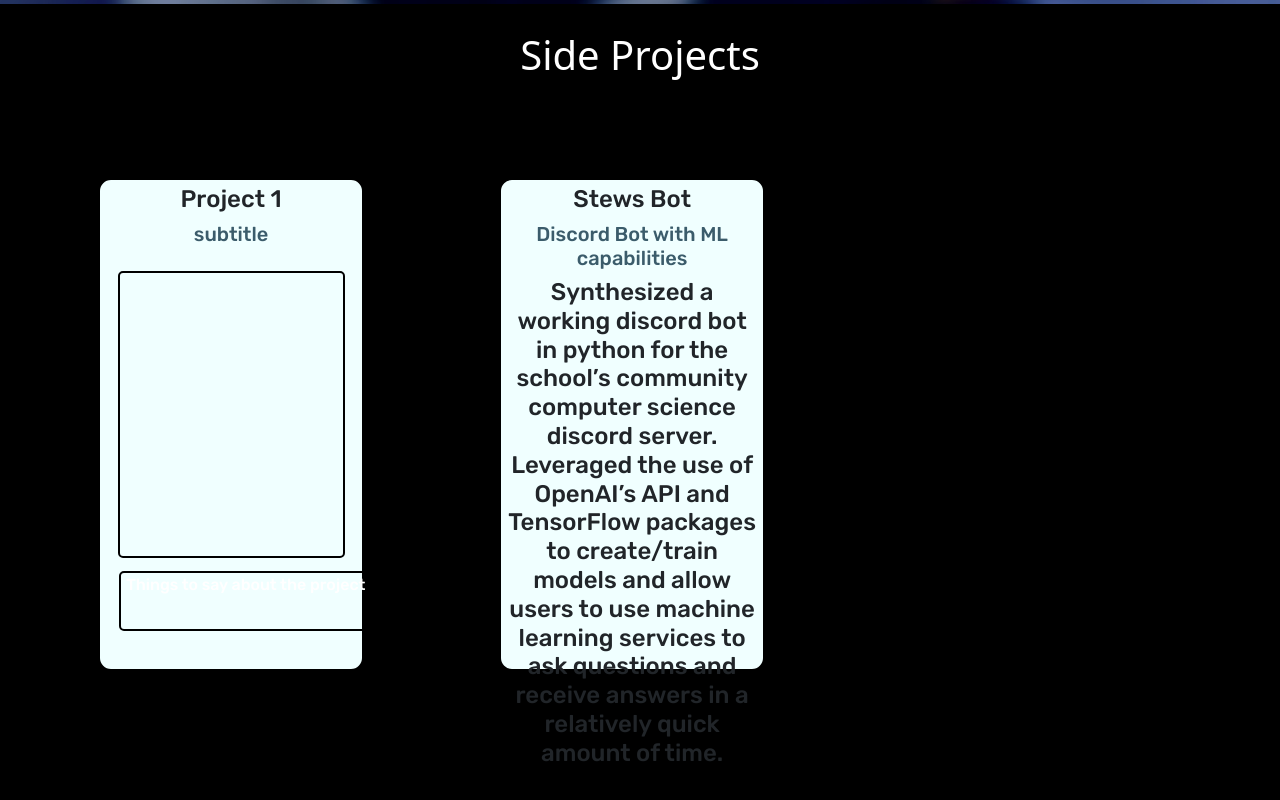
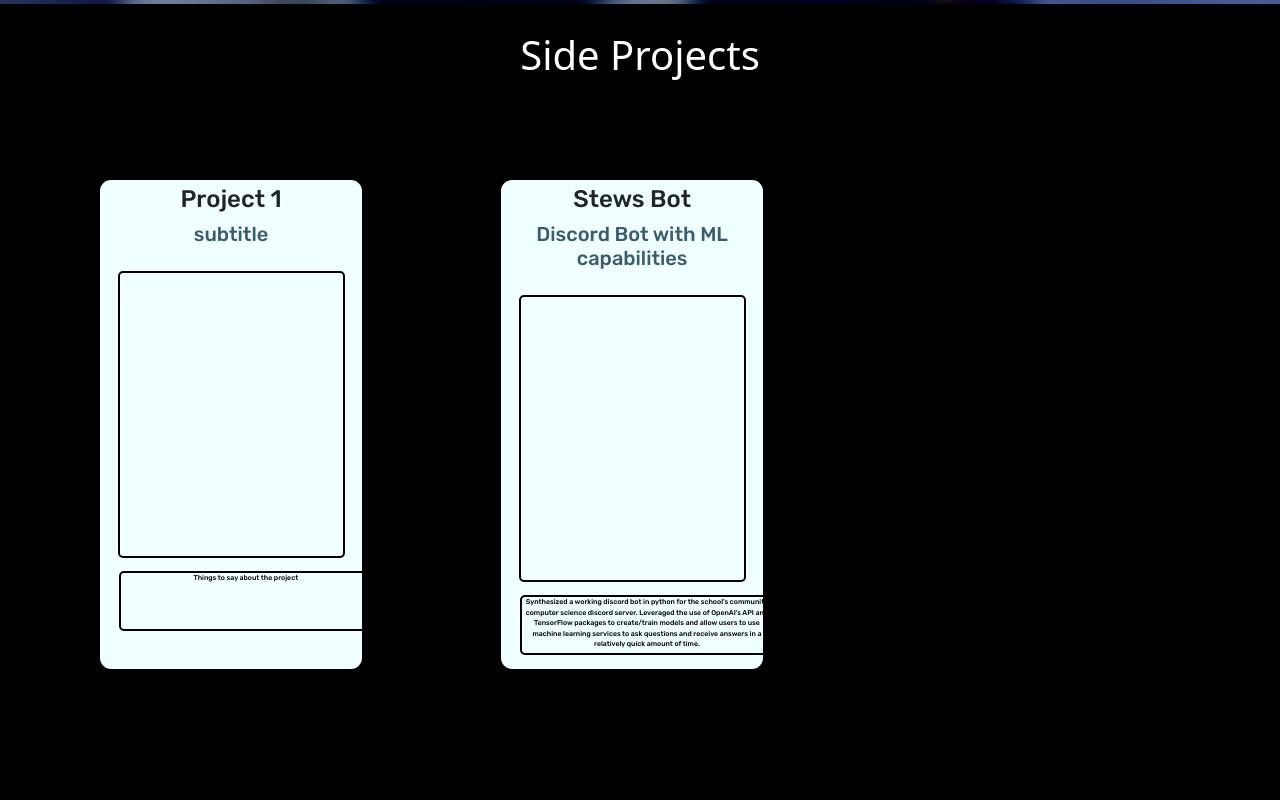
Before and after one commit to apinanyogaratnam/my-personal-website-v2.0, a React (Create React App) app: page / in a window 1280 px wide. Shown: the part 1516-2316 px from the top of the page. Built offline with nearby package versions, Linux system fonts and the light colour scheme; a web font is replaced by a local one.

Commit message:
completed mapping for each project container

```diff
--- a/src/components/side_projects_section.js
+++ b/src/components/side_projects_section.js
@@ -20,7 +20,7 @@ const SideProjectsSection = () => {
                     <img></img>
                 </div>
                 <div className="project-caption-container">
-                    <p>Things to say about the project</p>
+                    <p className="caption-text">Things to say about the project</p>
                 </div>
             </div>
             {side_projects_json_data.map(project => {
@@ -28,12 +28,11 @@ const SideProjectsSection = () => {
                     <div key={"id"} className="project-container">
                         <h4>{project.title}</h4>
                         <h5 className="project-subtitle">{project.subtitle}</h5>
-                        <h4>{project.caption}</h4>
                         <div className="image-container">
                             <img></img>
                         </div>
                         <div className="project-caption-container">
-
+                            <p className="caption-text">{project.caption}</p>
                         </div>
                     </div>
                 );
--- a/src/css/custom.css
+++ b/src/css/custom.css
@@ -94,6 +94,11 @@ button:hover {
     border-width: 2px;
 }
 
+.caption-text {
+    color: black;
+    font-size: 7px;
+}
+
 .image-container {
     /* background-color: red; */
     /* width: 250px; */
```
